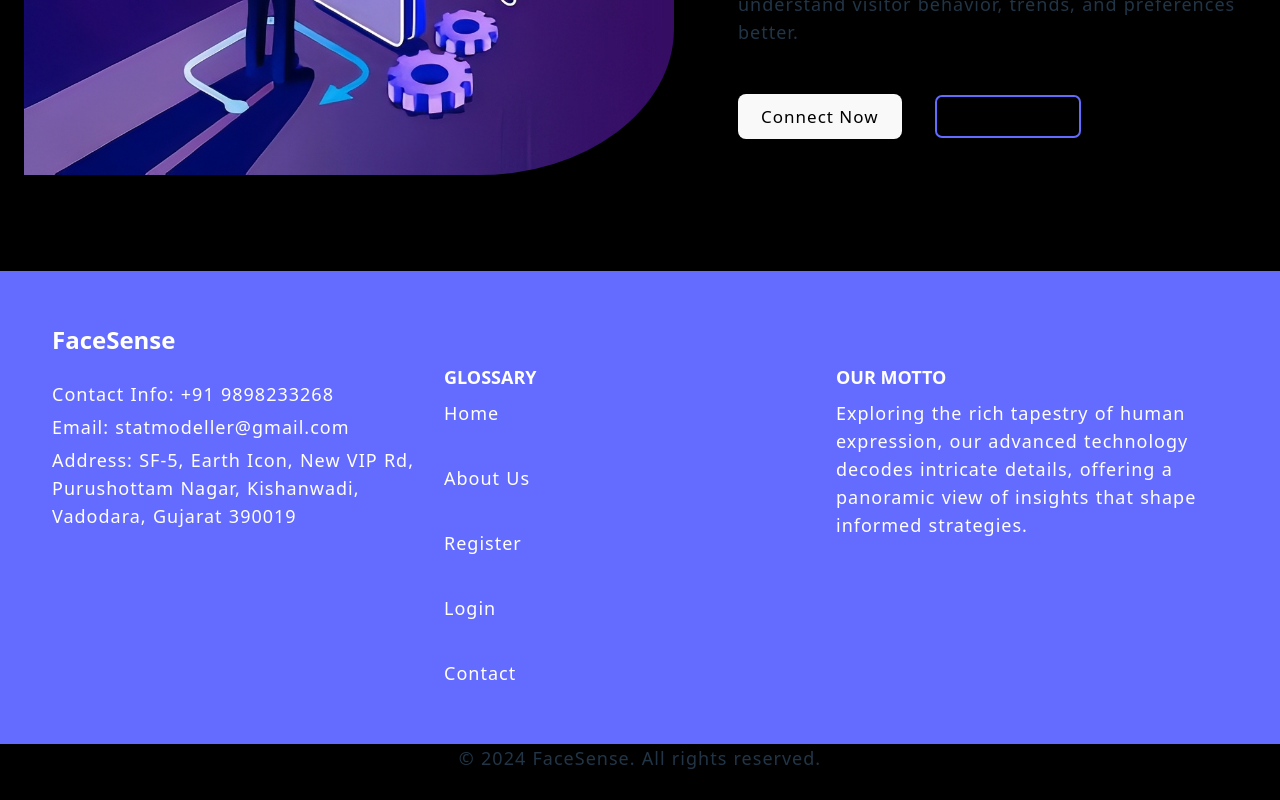
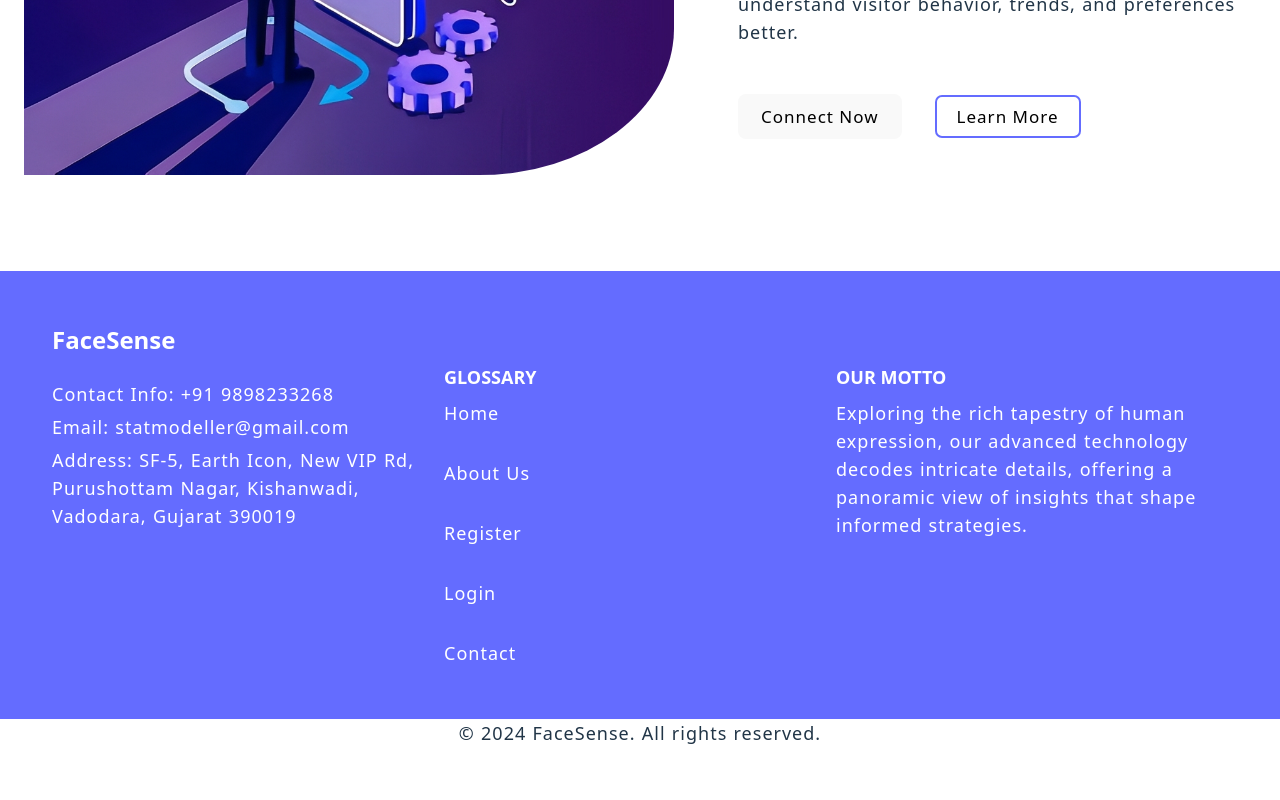
Before and after one commit to pateltisha24/Visitor-Management-System, a React (Vite) app in the folder web/client/: page / in a window 1280 px wide. Shown: the part 1733-2533 px from the top of the page. After the commit the page ends 2508 px from the top, so only its background shows below. Built offline with nearby package versions, Linux system fonts and the light colour scheme.

Commit message:
Descriptive message about the changes

```diff
--- a/web/client/src/components/Footer/Footer.css
+++ b/web/client/src/components/Footer/Footer.css
@@ -49,9 +49,9 @@
     flex-direction: column; /* Make the links vertical */
 }
 
-.footer-links li {
+/* .footer-links li {
     margin-bottom: 0.5rem;
-}
+} */
 
 .footer-links a {
     color: white;
--- a/web/client/src/index.css
+++ b/web/client/src/index.css
@@ -12,7 +12,7 @@
   --btn-color: #646cff;
   --dark-color: #242424;
   --helper-color: #99b9ff;
-  --bg-dark: #000000;
+
 }
 
 html {
@@ -27,7 +27,7 @@
   place-items: center; */
   /* min-width: 32rem; */
   min-height: 100vh;
-  background-color: var(--bg-dark);
+
 }
 
 
```
